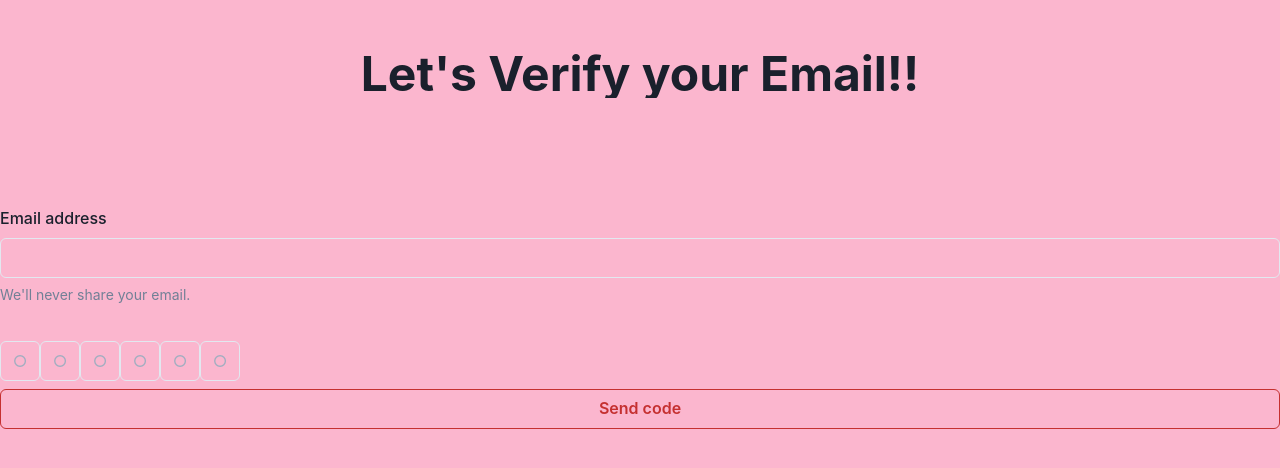
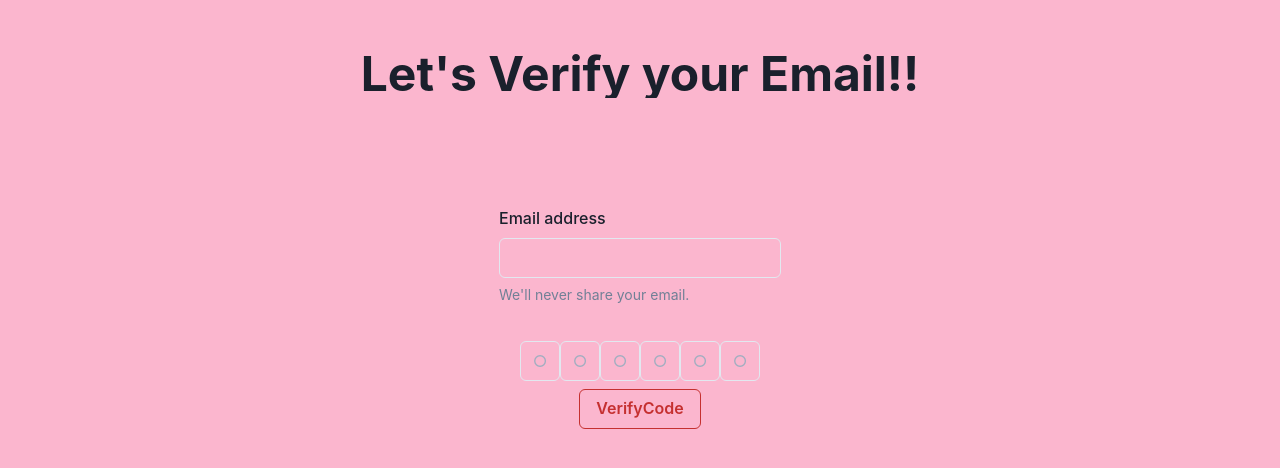
Before and after one commit to Ad450/voting-dapp, a React (Create React App) app in the folder src/: page / in a window 1280 px wide. Shown: the top 468 px of the page. Built offline with nearby package versions, Linux system fonts and the light colour scheme.

Commit message:
UI not interesting, functionalities not well integrated

```diff
--- a/src/src/features/voter_verification/components/verify_voter.tsx
+++ b/src/src/features/voter_verification/components/verify_voter.tsx
@@ -5,7 +5,7 @@ import {
   Input,
   PinInput,
   PinInputField,
-  Stack,
+  VStack,
   HStack,
   Box,
   Button,
@@ -14,6 +14,7 @@ import {
 } from "@chakra-ui/react";
 import { useState } from "react";
 import { AppStrings, UIError } from "../../../core/failures";
+import Validator from "../../../core/utils/validators";
 import {
   verifyCode,
   getVerificationCode,
@@ -24,9 +25,11 @@ const VerifyVoter = () => {
   const [isVerifyCode, setIsVerifyCode] = useState(false);
   const [loading, setLoading] = useState(false);
   const [error, setError] = useState("");
+  const [pin, setPin] = useState("");
   const handleOnChange = (e: any) => setEmail(e.target.value);
 
   const verifyOtp = async (code: string) => {
+    setLoading(true);
     try {
       await verifyCode(email, code);
     } catch (error: unknown) {
@@ -34,25 +37,39 @@ const VerifyVoter = () => {
         setError(error.message);
       } else {
         setError(AppStrings.apiGenericError);
+        setLoading(false);
       }
     }
   };
 
   const getOtp = async () => {
+    if (Validator.validateEmail(email)) {
+      //debugging with prints for now
+      console.log("entered get otp");
+
+      setLoading(true);
       try {
         await getVerificationCode(email);
+        setIsVerifyCode(true);
       } catch (error: unknown) {
         if (error instanceof UIError) {
           setError(error.message);
         } else {
           setError(AppStrings.apiGenericError);
+          setLoading(false);
+        }
       }
     }
   };
 
+  const onPinChange = async (value: string) => {
+    setPin(value);
+  };
+
   return (
     <Box width="container.xl">
-      <Stack>
+      <VStack>
+        <Box width="fit-content">
           <FormControl>
             <FormLabel htmlFor="email">Email address</FormLabel>
             <Input
@@ -63,14 +80,28 @@ const VerifyVoter = () => {
             />
             <FormHelperText>We'll never share your email.</FormHelperText>
           </FormControl>
-        <CustomPinField onComplete={verifyOtp}></CustomPinField>
+        </Box>
+        <CustomPinField
+          onComplete={verifyOtp}
+          onChange={onPinChange}
+        ></CustomPinField>
         {!loading ? (
           // will replace sent Otp with verify otp once the user has received the otp
           isVerifyCode ? (
-            <Box></Box>
+            <Button
+              colorScheme="red"
+              variant="outline"
+              onClick={() => verifyOtp(pin)}
+            >
+              Send code
+            </Button>
           ) : (
-            <Button colorScheme="red" variant="outline" onClick={getOtp}>
-              Send code
+            <Button
+              colorScheme="red"
+              variant="outline"
+              onClick={() => getOtp()}
+            >
+              VerifyCode
             </Button>
           )
         ) : (
@@ -78,7 +109,7 @@ const VerifyVoter = () => {
         )}
 
         <Text>{error}</Text>
-      </Stack>
+      </VStack>
     </Box>
   );
 };
@@ -87,7 +118,7 @@ const CustomPinField = (props: any) => {
   return (
     <HStack>
       <Box paddingTop="30">
-        <PinInput otp onComplete={props.onComplete}>
+        <PinInput otp onComplete={props.onComplete} onChange={props.onChange}>
           <PinInputField />
           <PinInputField />
           <PinInputField />
```
Lines whose indentation alone changed are shown as unchanged.
